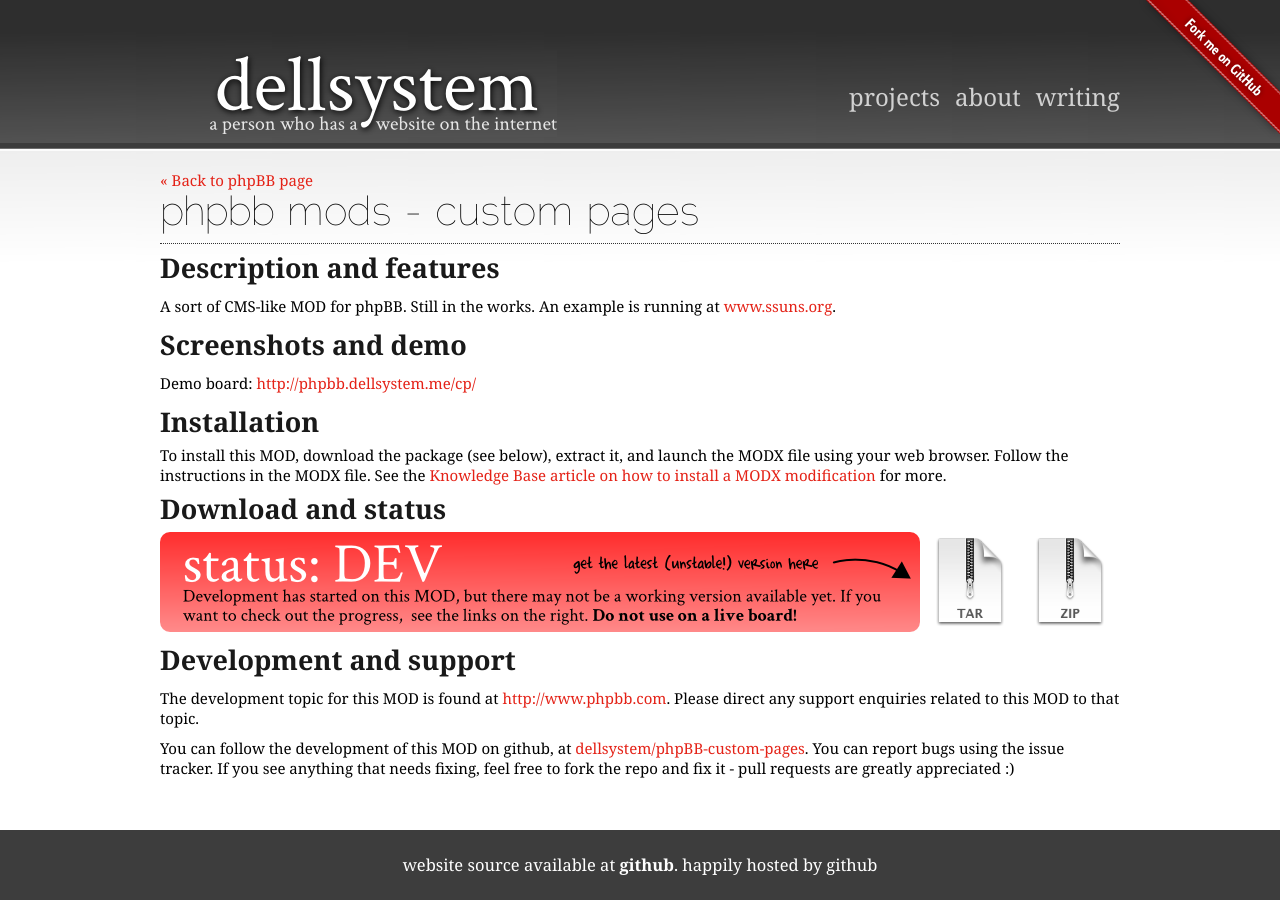
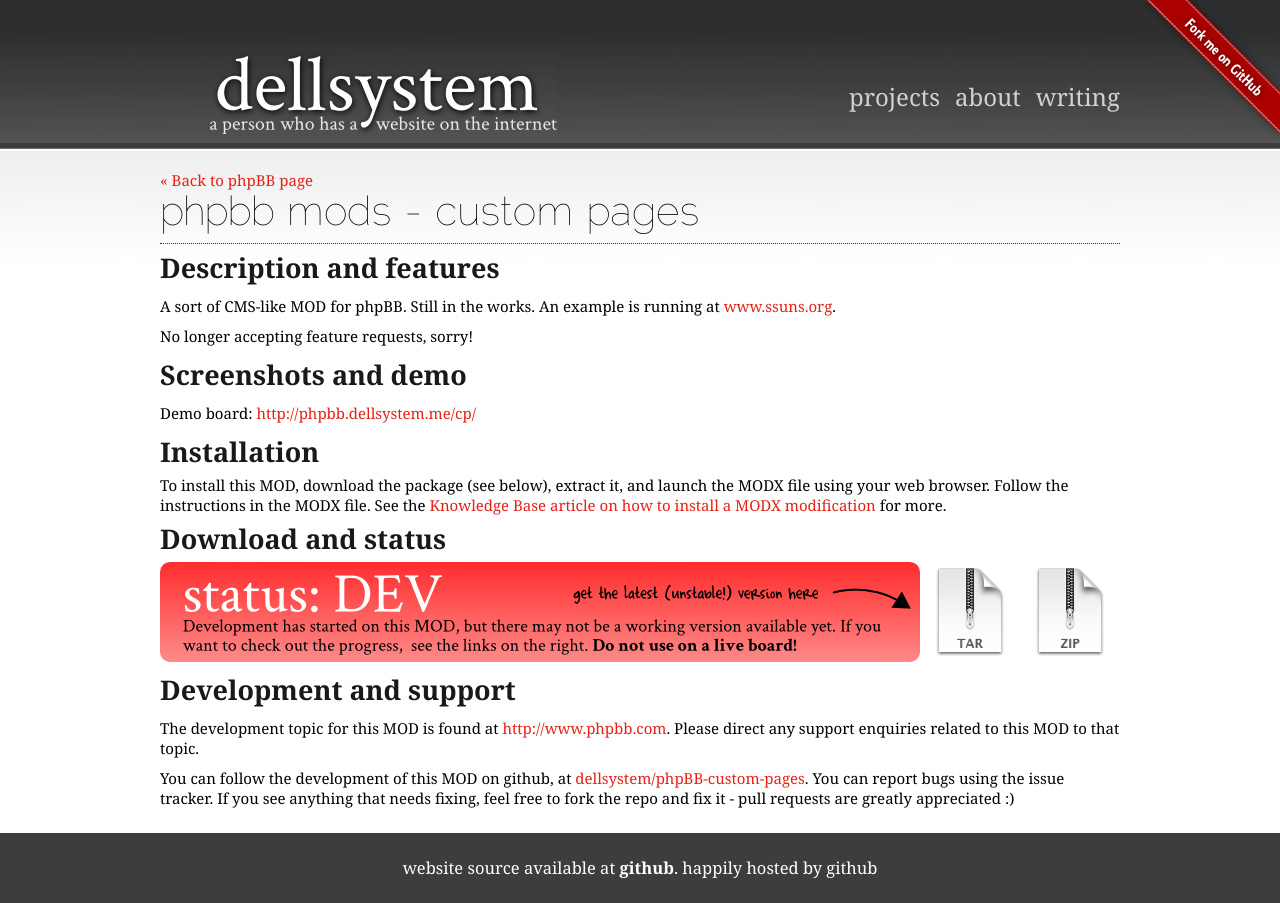
Before and after one commit to dellsystem/dellsystem.github.io, a Jekyll site: the page built from phpbb-custom-pages.md, in a window 1280 px wide. Built offline with Jekyll 4.4.1, drawn with Linux system fonts in a browser that asks for light colours.

Commit message:
add "feature requests" section to mod.html

```diff
--- a/_layouts/mod.html
+++ b/_layouts/mod.html
@@ -9,6 +9,8 @@ layout: default
 <h3>Description and features</h3>
 
 {{ content }}
+
+<p>{% if page.requests-open %}<strong>Open to feature requests!</strong> Post in the <a href="{{ page.topic-url }}">development topic</a> or add an issue to the <a href="https://www.github.com/dellsystem/{{ page.repo-name }}/issues">issue tracker</a>.{% else %}No longer accepting feature requests, sorry!{% endif %}</p>
 
 <h3>Screenshots and demo</h3>
 
```
